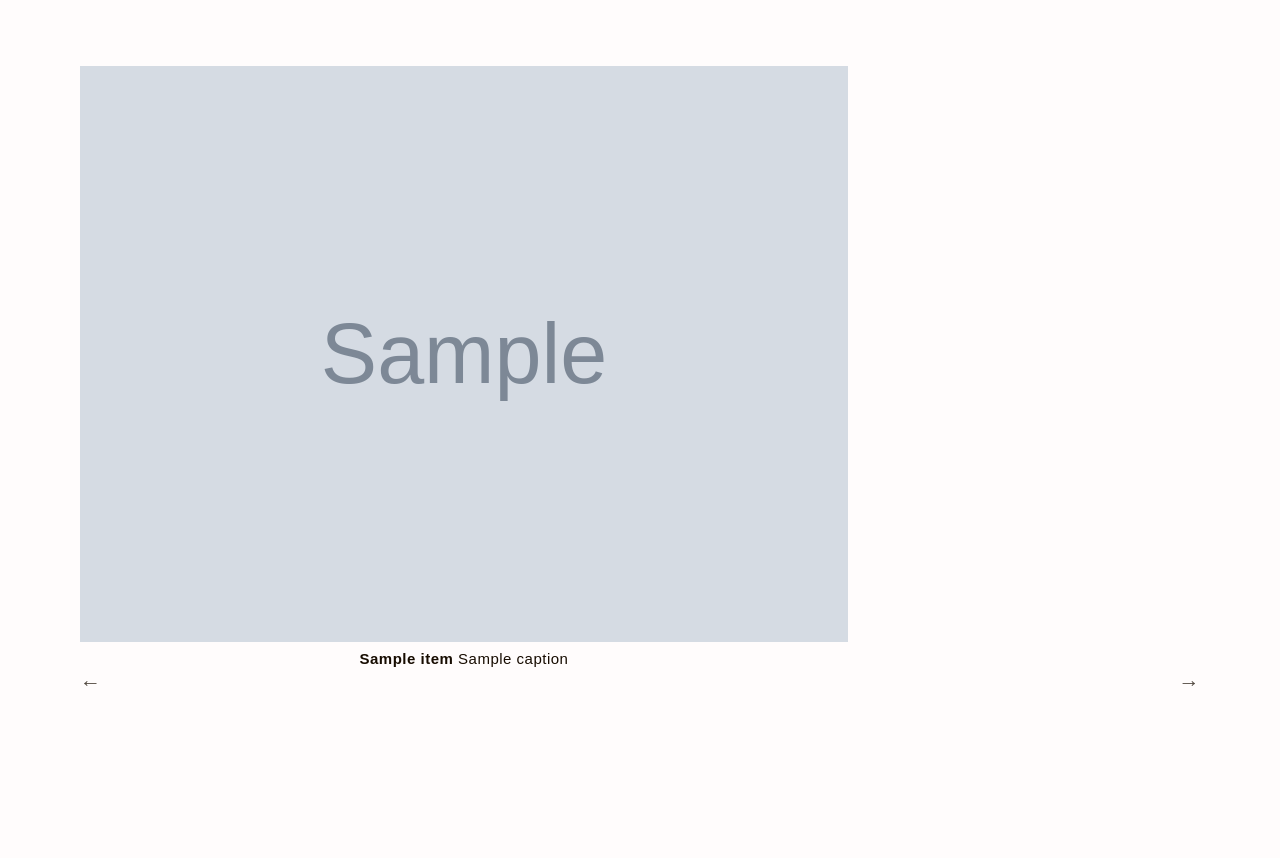
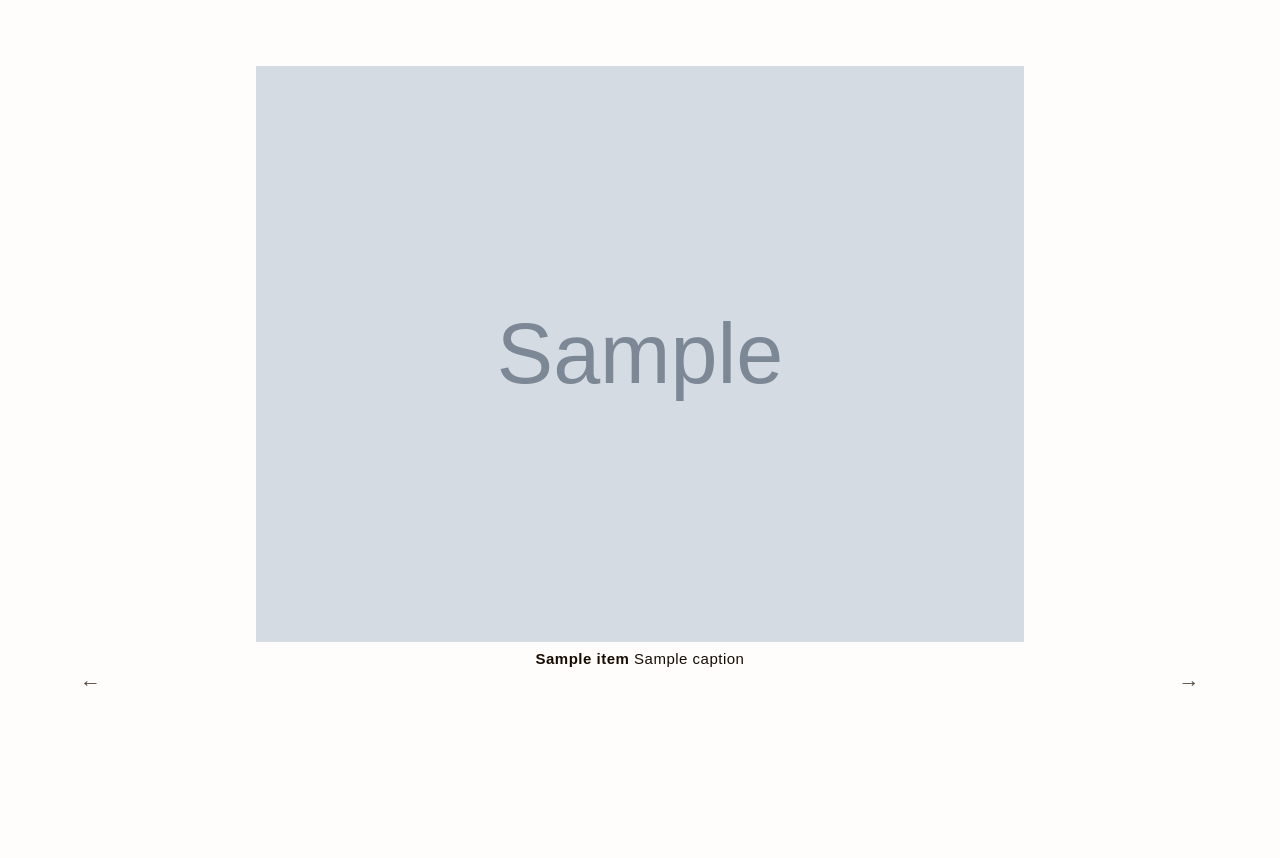
Before and after one commit to jboolean/cwcom, a Django app: template base/templates/portfolio.html in a window 1280 px wide. Shown: the part 34-892 px from the top of the page. Run offline with Django 3.2, Linux system fonts and the light colour scheme; the template is opened without the code that fills it: most values are stand-ins (such as "Sample title", 1, 10 or a date in 2020); grey boxes marked "Sample" are stand-in pictures; some libraries are stand-ins or nearby versions.

Commit message:
Center portfolio image

```diff
--- a/base/static/base/css/style.css
+++ b/base/static/base/css/style.css
@@ -403,7 +403,7 @@ body {
   @media (min-width: 768px) {
     .portfolio-item {
       height: 100%;
-      width: auto; } }
+      width: inherit; } }
   .portfolio-item.portfolio-item--show {
     opacity: 1; }
   .portfolio-item img {
--- a/base/static/base/css/style.sass
+++ b/base/static/base/css/style.sass
@@ -443,7 +443,7 @@ body
 
   @media (min-width: $tablet)
     height: 100%
-    width: auto
+    width: inherit
 
   &.portfolio-item--show
     opacity: 1
```
